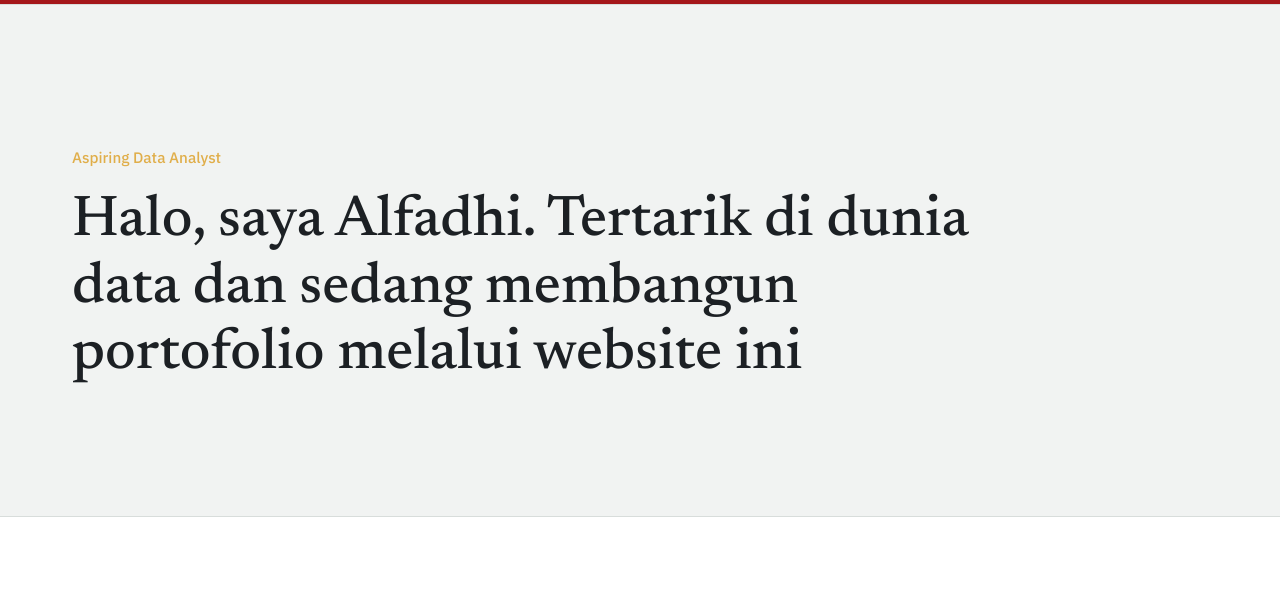
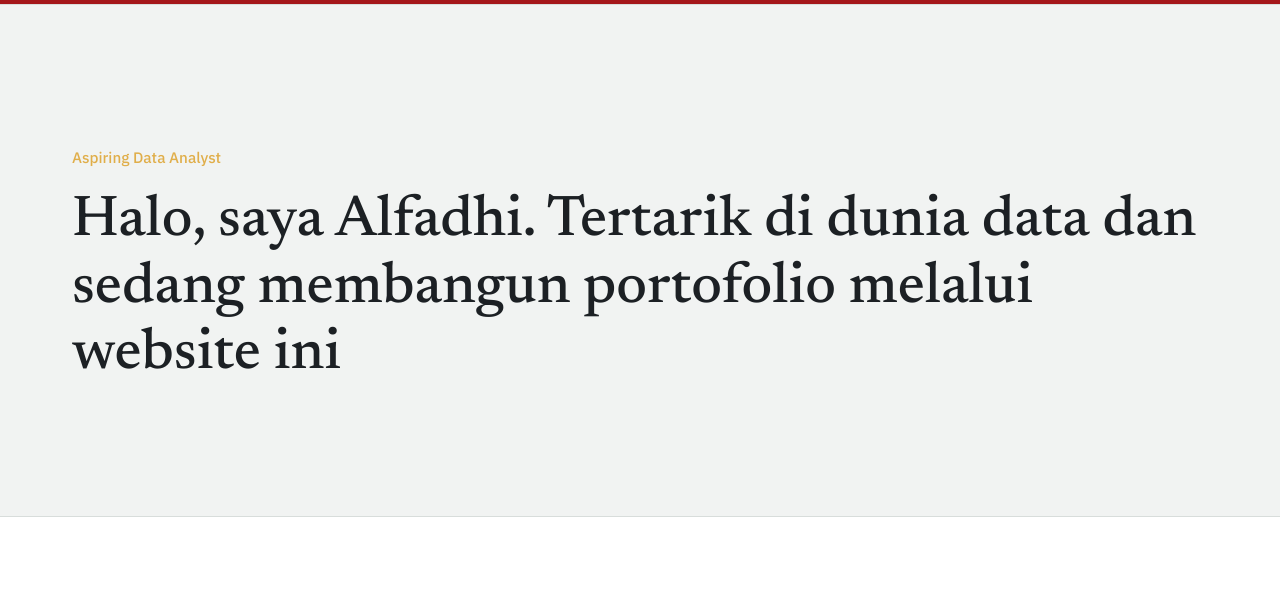
Before and after one commit to alfadhi/alfadhi.github.io, a plain HTML site: page index.html in a window 1280 px wide. Shown: the part 68-668 px from the top of the page. Drawn offline with Linux system fonts and the light colour scheme.

Commit message:
berhasil di ubah

```diff
--- a/style.css
+++ b/style.css
@@ -133,7 +133,7 @@ a {
   font-weight: 500;
 
   line-height: 1.15;
-  max-width: 900px;
+  max-width: var(--max-width);
   margin: 0 0 28px;
 }
 
```
